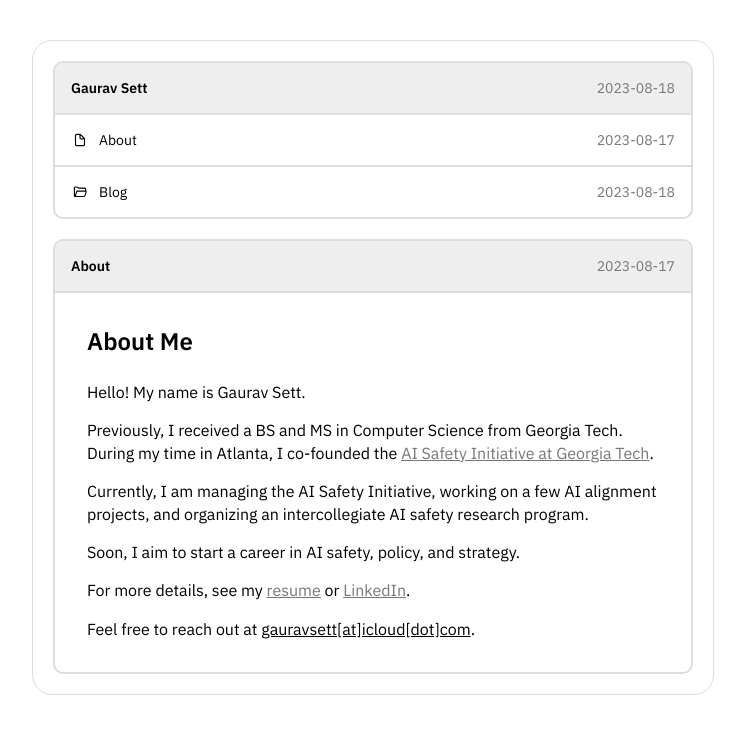
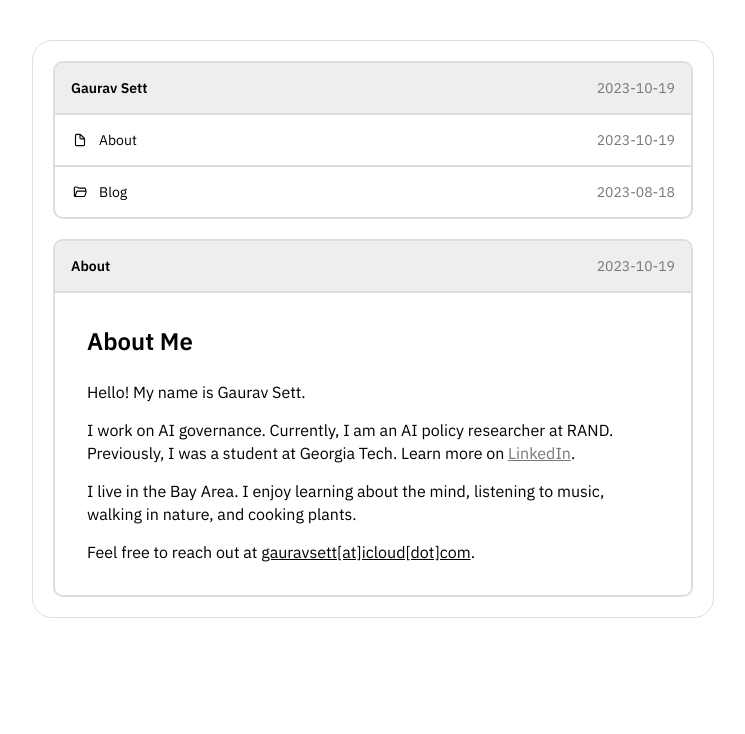
Before and after one commit to gauravsett/website, a Jekyll site: the page built from index.md, in a window 1280 px wide. Shown: the top 734 px of the page, without its empty margins (267-1012 px from the left). Built offline with Jekyll 4.4.1, drawn with Linux system fonts in a browser that asks for light colours.

Commit message:
Update home page

```diff
--- a/index.md
+++ b/index.md
@@ -2,19 +2,19 @@
 title: About
 permalink: /index.html
 layout: default
-last_modified_at: 2023-08-17
+last_modified_at: 2023-10-19
 ---
 
 # About Me
 
 Hello! My name is Gaurav Sett.
 
-Previously, I received a BS and MS in Computer Science from Georgia Tech. During my time in Atlanta, I co-founded the [AI Safety Initiative at Georgia Tech](https://aisi.dev){:target="_blank"}.
+I work on AI governance.
+Currently, I am an AI policy researcher at RAND.
+Previously, I was a student at Georgia Tech.
+Learn more on [LinkedIn](https://www.linkedin.com/in/gauravsett/){:target="_blank"}.
 
-Currently, I am managing the AI Safety Initiative, working on a few AI alignment projects, and organizing an intercollegiate AI safety research program.
-
-Soon, I aim to start a career in AI safety, policy, and strategy.
-
-For more details, see my [resume](/assets/resume.pdf){:target="_blank"} or [LinkedIn](https://www.linkedin.com/in/gauravsett/){:target="_blank"}.
+I live in the Bay Area.
+I enjoy learning about the mind, listening to music, walking in nature, and cooking plants.
 
 Feel free to reach out at <u>gauravsett[at]icloud[dot]com</u>.
```
